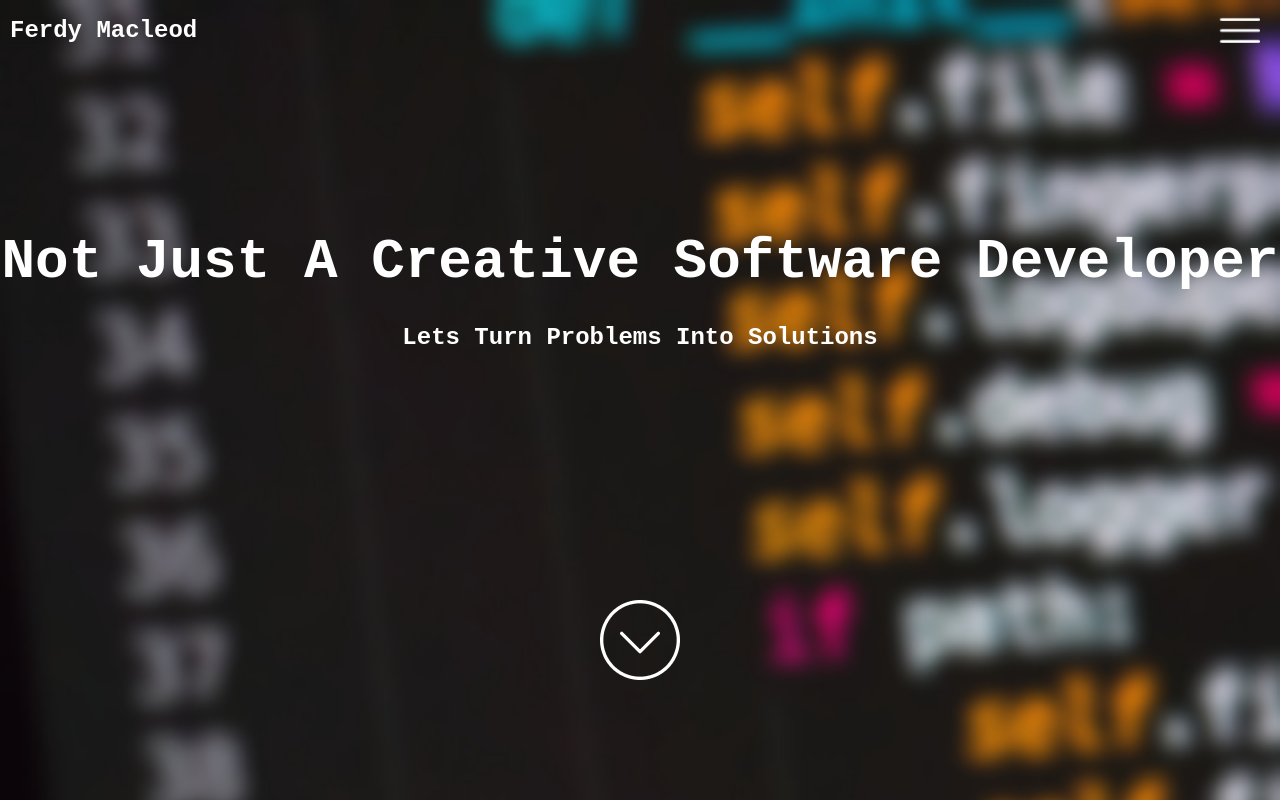
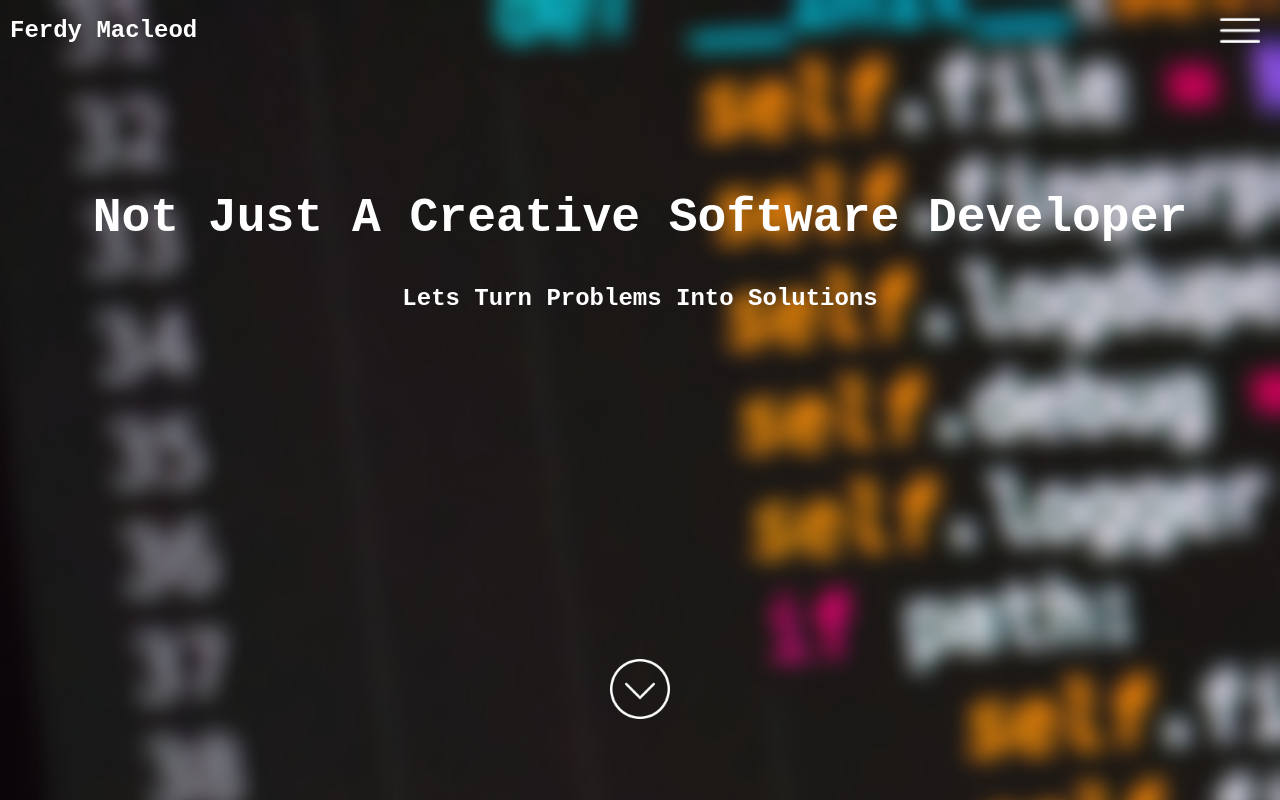
Before and after one commit to FerdyM/developer_portfolio, a React (Create React App) app: page / in a window 1280 px wide. Shown: the top 800 px of the page. Built offline with nearby package versions, Linux system fonts and the light colour scheme; a web font is replaced by a local one.

Commit message:
the styling for the landing page should work well across 98% of devices

```diff
--- a/public/index.html
+++ b/public/index.html
@@ -2,7 +2,6 @@
 <html lang="en">
   <head>
     <meta charset="utf-8" />
-    <link rel="icon" href="%PUBLIC_URL%/favicon.ico" />
     <meta name="viewport" content="width=device-width, initial-scale=1" />
     <meta name="theme-color" content="#000000" />
     <meta
@@ -10,7 +9,6 @@
       content="Web site created using create-react-app"
     />
     <link href="https://fonts.googleapis.com/css2?family=B612+Mono&display=swap" rel="stylesheet">
-    <link rel="apple-touch-icon" href="%PUBLIC_URL%/logo192.png" />
     <!--
       manifest.json provides metadata used when your web app is installed on a
       user's mobile device or desktop. See https://developers.google.com/web/fundamentals/web-app-manifest/
--- a/src/App.js
+++ b/src/App.js
@@ -1,6 +1,6 @@
 import React from 'react';
 import Navbar from './components/Navbar';
-import Main from './components/LandingPage';
+import Main from './components/LandingPage/LandingPage';
 import About from './components/About';
 import Contact from './components/Contact'
 import './App.css';
--- /dev/null
+++ b/src/components/LandingPage/stylesheet/LandingPage.css
@@ -0,0 +1,106 @@
+.main {
+  margin-top: 0;
+  height: 100vh;
+  width: 100%;
+  background-image: url("../../../images/chris-ried-ieic5Tq8YMk-unsplash (1) 1.png");
+  background-size: cover;
+  display: -ms-grid;
+  display: grid;
+  -ms-grid-rows: 0.7fr 2fr 1fr;
+      grid-template-rows: 0.7fr 2fr 1fr;
+  -ms-grid-columns: 1fr;
+      grid-template-columns: 1fr;
+}
+
+.main .main-container {
+  height: 100%;
+  width: 100%;
+  color: white;
+  -ms-grid-row: 2;
+  -ms-grid-row-span: 1;
+  grid-row: 2/3;
+  -ms-grid-column: 1;
+  -ms-grid-column-span: 1;
+  grid-column: 1/2;
+  display: -webkit-box;
+  display: -ms-flexbox;
+  display: flex;
+  -webkit-box-orient: vertical;
+  -webkit-box-direction: normal;
+      -ms-flex-direction: column;
+          flex-direction: column;
+  -webkit-box-align: center;
+      -ms-flex-align: center;
+          align-items: center;
+}
+
+.main .main-container h2 {
+  width: 90%;
+  font-size: 36px;
+}
+
+.main .main-container h3 {
+  margin: 0;
+  width: 90%;
+}
+
+.main .down-arrow-div {
+  -ms-grid-row: 3;
+  -ms-grid-row-span: 1;
+  grid-row: 3/4;
+  -ms-grid-column: 1;
+  -ms-grid-column-span: 1;
+  grid-column: 1/2;
+  -ms-flex-item-align: center;
+      -ms-grid-row-align: center;
+      align-self: center;
+}
+
+@media only screen and (min-height: 600px) {
+  .main .main-container h2 {
+    font-size: 48px;
+  }
+  .main .main-container h3 {
+    font-size: 24px;
+  }
+}
+
+@media only screen and (min-width: 600px) {
+  .main .main-container h2 {
+    font-size: 60px;
+  }
+  .main .main-container h3 {
+    font-size: 36px;
+  }
+  .main .down-arrow-div img {
+    height: 100px;
+    width: 100px;
+  }
+}
+
+@media only screen and (min-width: 768px) {
+  .main .main-container h2 {
+    font-size: 48px;
+  }
+  .main .main-container h3 {
+    font-size: 24px;
+  }
+  .main .down-arrow-div img {
+    height: 60px;
+    width: 60px;
+  }
+}
+
+@media only screen and (min-width: 800px) and (min-height: 1200px) {
+  .main .main-container h2 {
+    font-size: 72px;
+  }
+  .main .main-container h3 {
+    font-size: 40px;
+  }
+  .main .down-arrow-div img {
+    height: 100px;
+    width: 100px;
+  }
+}
+/*# sourceMappingURL=LandingPage.css.map */
--- /dev/null
+++ b/src/components/LandingPage/stylesheet/LandingPage.scss
@@ -0,0 +1,103 @@
+.main {
+    margin-top: 0;
+    height: 100vh;
+    width: 100%;
+    background-image: url("../../../images/chris-ried-ieic5Tq8YMk-unsplash\ \(1\)\ 1.png");
+    background-size: cover;
+    display: grid;
+    grid-template-rows: 0.7fr 2fr 1fr;
+    grid-template-columns: 1fr;
+    .main-container {
+        height: 100%;
+        width: 100%;
+        color: white;
+        grid-row: 2/3;
+        grid-column: 1/2;
+        display: flex;
+        flex-direction: column;
+        align-items: center;
+        h2 {
+            width: 90%;
+            font-size: 36px;
+        }
+        h3 {
+            margin: 0;
+            width: 90%;
+        }
+    }
+    .down-arrow-div {
+        grid-row: 3/4;
+        grid-column: 1/2;
+        align-self: center;
+    }
+}
+
+@media only screen and (min-height: 600px) {
+    .main {
+        .main-container {
+            h2 {
+                font-size: 48px;
+            }
+            h3 {
+                font-size: 24px;
+            }
+        }
+    }
+}
+
+@media only screen and (min-width: 600px) {
+    .main {
+        .main-container {
+            h2 {
+                font-size: 60px;
+            }
+            h3 {
+                font-size: 36px;
+            }
+        }
+        .down-arrow-div {
+            img {
+                height: 100px;
+                width: 100px;
+            }
+        }
+    }
+}
+
+@media only screen and (min-width: 768px) {
+    .main {
+        .main-container {
+            h2 {
+                font-size: 48px;
+            }
+            h3 {
+                font-size: 24px;
+            }
+        }
+        .down-arrow-div {
+            img {
+                height: 60px;
+                width: 60px;
+            }
+        }
+    }
+}
+
+@media only screen and (min-width: 800px) and (min-height: 1200px) {
+    .main {
+        .main-container {
+            h2 {
+                font-size: 72px;
+            }
+            h3 {
+                font-size: 40px;
+            }
+        }
+        .down-arrow-div {
+            img {
+                height: 100px;
+                width: 100px;
+            }
+        }
+    }
+}
--- a/src/components/Navbar.js
+++ b/src/components/Navbar.js
@@ -95,7 +95,10 @@ class Navbar extends Component {
                     <Link to="/">
                         <li
                             className={this.state.menuItemOne}
-                            onClick={() => this.setState({  menuItemOne: 'selected', menuItemTwo: 'not-selected', menuItemThree: 'not-selected', menuItemFour: 'not-selected'})}
+                            onClick={() => {
+                                this.setState({  menuItemOne: 'selected', menuItemTwo: 'not-selected', menuItemThree: 'not-selected', menuItemFour: 'not-selected'})
+                                this.triggerMenu()
+                            }}
                         >
                             Home
                         </li>
@@ -103,7 +106,10 @@ class Navbar extends Component {
                     <Link to="/about">
                         <li
                             className={this.state.menuItemTwo}
-                            onClick={() => this.setState({  menuItemOne: 'not-selected', menuItemTwo: 'selected', menuItemThree: 'not-selected', menuItemFour: 'not-selected'})}
+                            onClick={() => {
+                                this.setState({  menuItemOne: 'not-selected', menuItemTwo: 'selected', menuItemThree: 'not-selected', menuItemFour: 'not-selected'})
+                                this.triggerMenu()
+                            }}
                         >
                             About
                         </li>
@@ -111,7 +117,10 @@ class Navbar extends Component {
                     <Link to="/contact">
                         <li
                             className={this.state.menuItemThree}
-                            onClick={() => this.setState({  menuItemOne: 'not-selected', menuItemTwo: 'not-selected', menuItemThree: 'selected', menuItemFour: 'not-selected'})}
+                            onClick={() => {
+                                this.setState({  menuItemOne: 'not-selected', menuItemTwo: 'not-selected', menuItemThree: 'selected', menuItemFour: 'not-selected'})
+                                this.triggerMenu()
+                            }}
                         >
                             Contact
                         </li>
@@ -119,7 +128,10 @@ class Navbar extends Component {
                     <Link onClick={() => {window.open(Resume)}} >
                         <li
                             className={this.state.menuItemFour}
-                            onClick={() => this.setState({  menuItemOne: 'not-selected', menuItemTwo: 'not-selected', menuItemThree: 'not-selected', menuItemFour: 'selected'})}
+                            onClick={() => {
+                                this.setState({  menuItemOne: 'not-selected', menuItemTwo: 'not-selected', menuItemThree: 'not-selected', menuItemFour: 'selected'})
+                                this.triggerMenu()
+                            }}
                         >
                             Resume
                         </li>
```
Also changed, not shown: src/components/LandingPage/LandingPage.js (renamed from src/components/LandingPage.js, +4 -4 lines), 1 other file (tests, documents, lock files or other folders).
